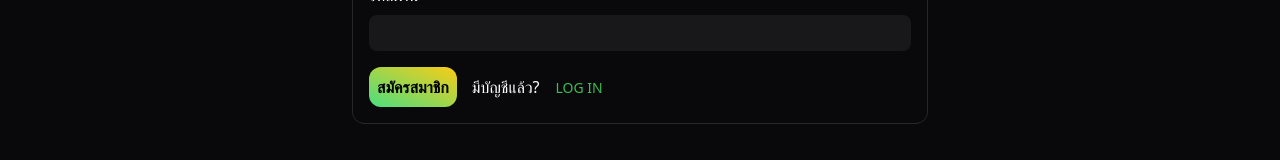
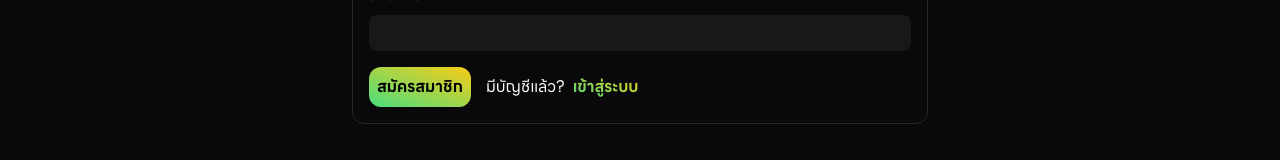
Before and after one commit to Chatchaiyoungsuk/SSW_MAP, a Next.js app: page /register in a window 1280 px wide. Shown: the part 378-538 px from the top of the page. Built offline with nearby package versions, Linux system fonts and the light colour scheme; no server answers; the database is empty.

Commit message:
vrokenthing

```diff
--- a/app/map/page.jsx
+++ b/app/map/page.jsx
@@ -68,7 +68,7 @@ export default function Home() {
 
           const loader = new GLTFLoader(); // Changed GLTFLoader to THREE.GLTFLoader
           loader.load(
-            "https://sswmap-7eeae.web.app/model.gltf",
+            "./model.gltf",
             (gltf) => {
               this.scene.add(gltf.scene);
             }
--- a/app/register/page.jsx
+++ b/app/register/page.jsx
@@ -6,7 +6,6 @@ import { useForm } from "react-hook-form";
 import { createUser } from "../action/action"
 import Header from '../components/Header';
 import { useRouter } from "next/navigation";
-import { useState } from "react";
 
 export default function Page(){
 
@@ -49,9 +48,7 @@ export default function Page(){
                 </div>
                 <button type='submit' className='p-2 inline-block bg-gradient-to-tr from-green-400 to bg-yellow-400 font-bold text-black hover:shadow-lg hover:shadow-green-500/80 rounded-xl'>สมัครสมาชิก</button>
                  <label className='max-w mx-auto w-full margin ' style={{marginLeft : 15 + 'px'}}>มีบัญชีแล้ว?</label>
-                 <Button asChild href={"/login"} variant="link" style={{color : '#3DBD55'}}>
-                 <Link href="/login">LOG IN</Link>
-                </Button>
+                 <Link href="/login" className="hover:underline border-green-400 ml-2 bg-gradient-to-tr from-green-400 to bg-yellow-400 font-bold bg-clip-text text-md text-transparent">เข้าสู่ระบบ</Link>
             </form>
         </div>
         </>
--- a/tailwind.config.js
+++ b/tailwind.config.js
@@ -17,6 +17,9 @@ module.exports = {
       },
     },
     extend: {
+      fontFamily:{
+        sans : ['var(--font-line-seed)']
+      },
       colors: {
         border: "hsl(var(--border))",
         input: "hsl(var(--input))",
```
Also changed, not shown: 1 other file (tests, documents, lock files or other folders).
